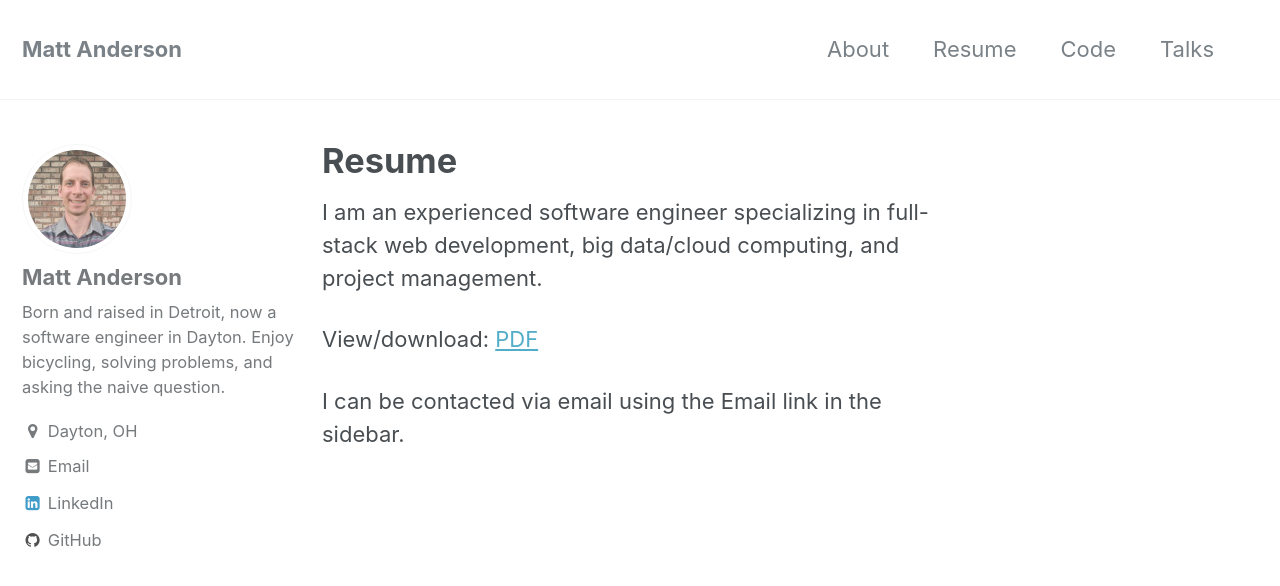
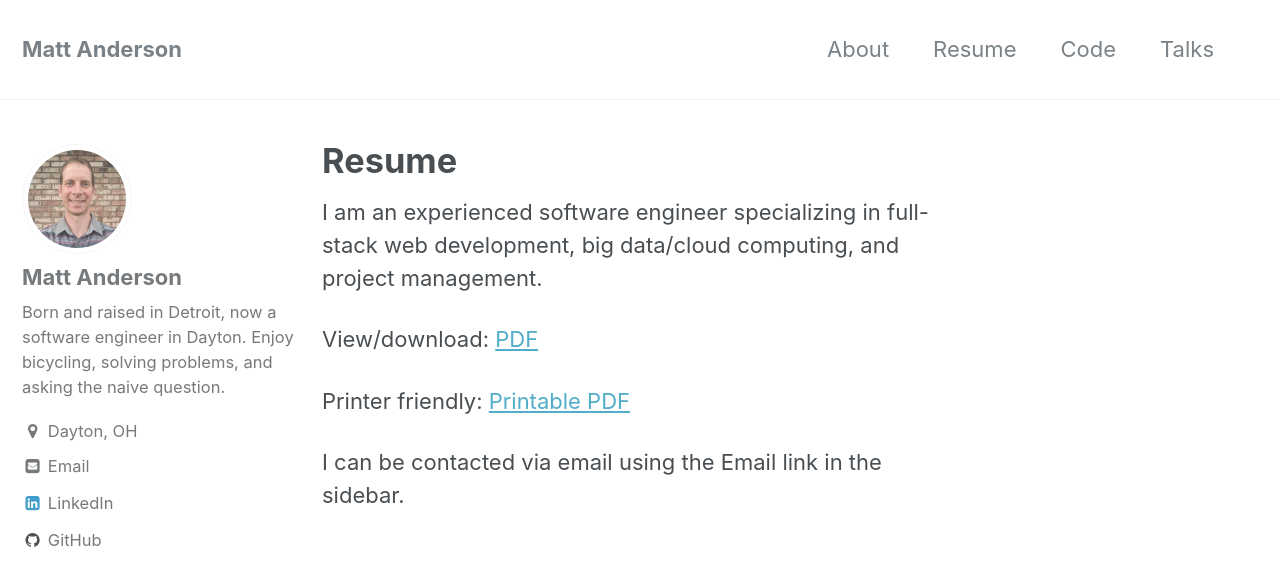
Before and after one commit to mattbanderson/mattbanderson.github.io, a Jekyll site: the page built from _pages/resume.md, in a window 1280 px wide and 900 px high. Shown: the top 586 px of the window. Built offline with Jekyll 4.4.1, drawn with Linux system fonts in a browser that asks for light colours.

Commit message:
Update resume and add printable version

```diff
--- a/_pages/resume.md
+++ b/_pages/resume.md
@@ -7,4 +7,6 @@
 
 View/download: [PDF](/assets/Matt-Anderson-Resume.pdf)
 
+Printer friendly: [Printable PDF](/assets/Matt-Anderson-Resume-Printable.pdf)
+
 I can be contacted via email using the Email link in the sidebar.
```
Also changed, not shown: 2 other files.
